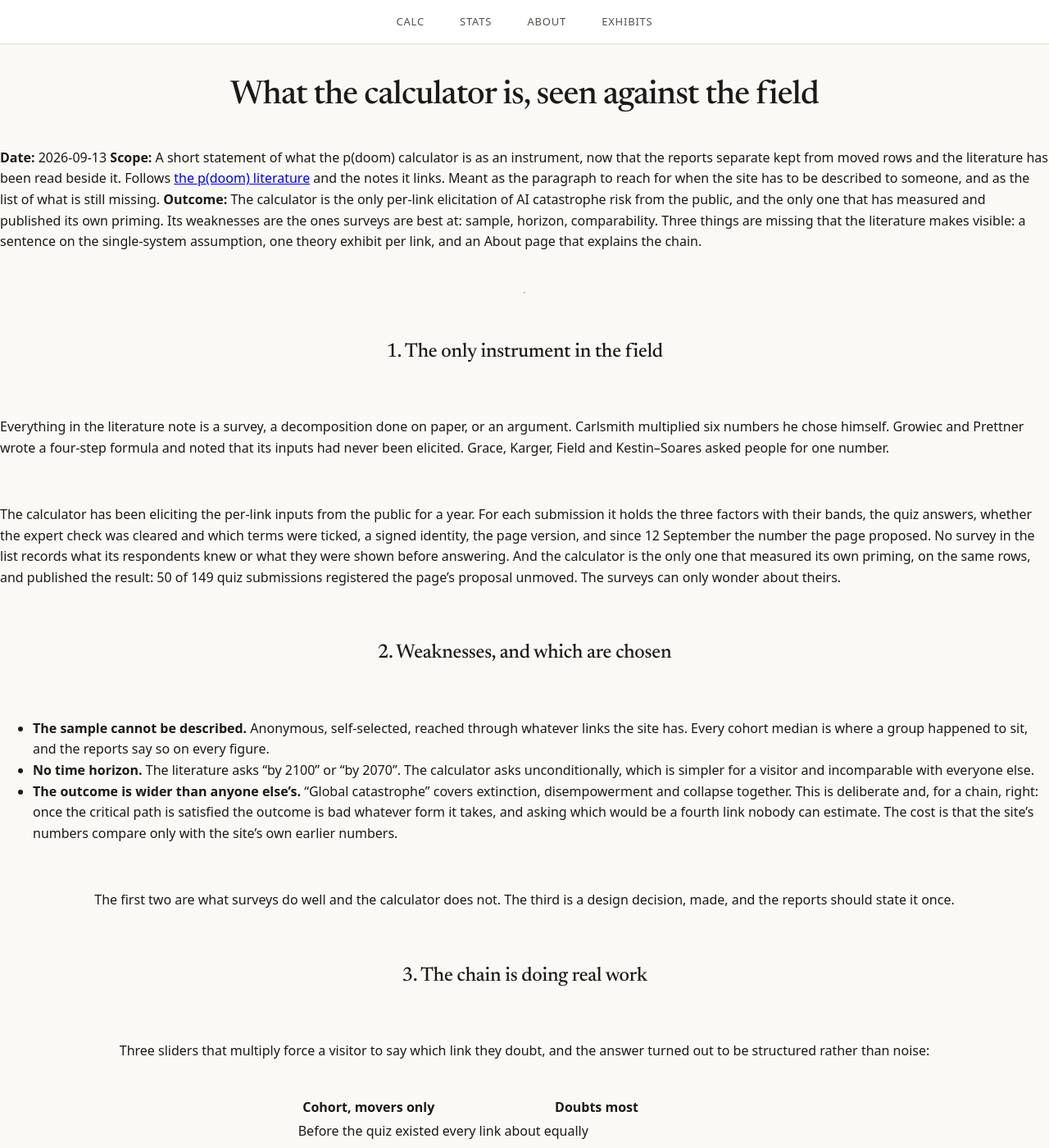
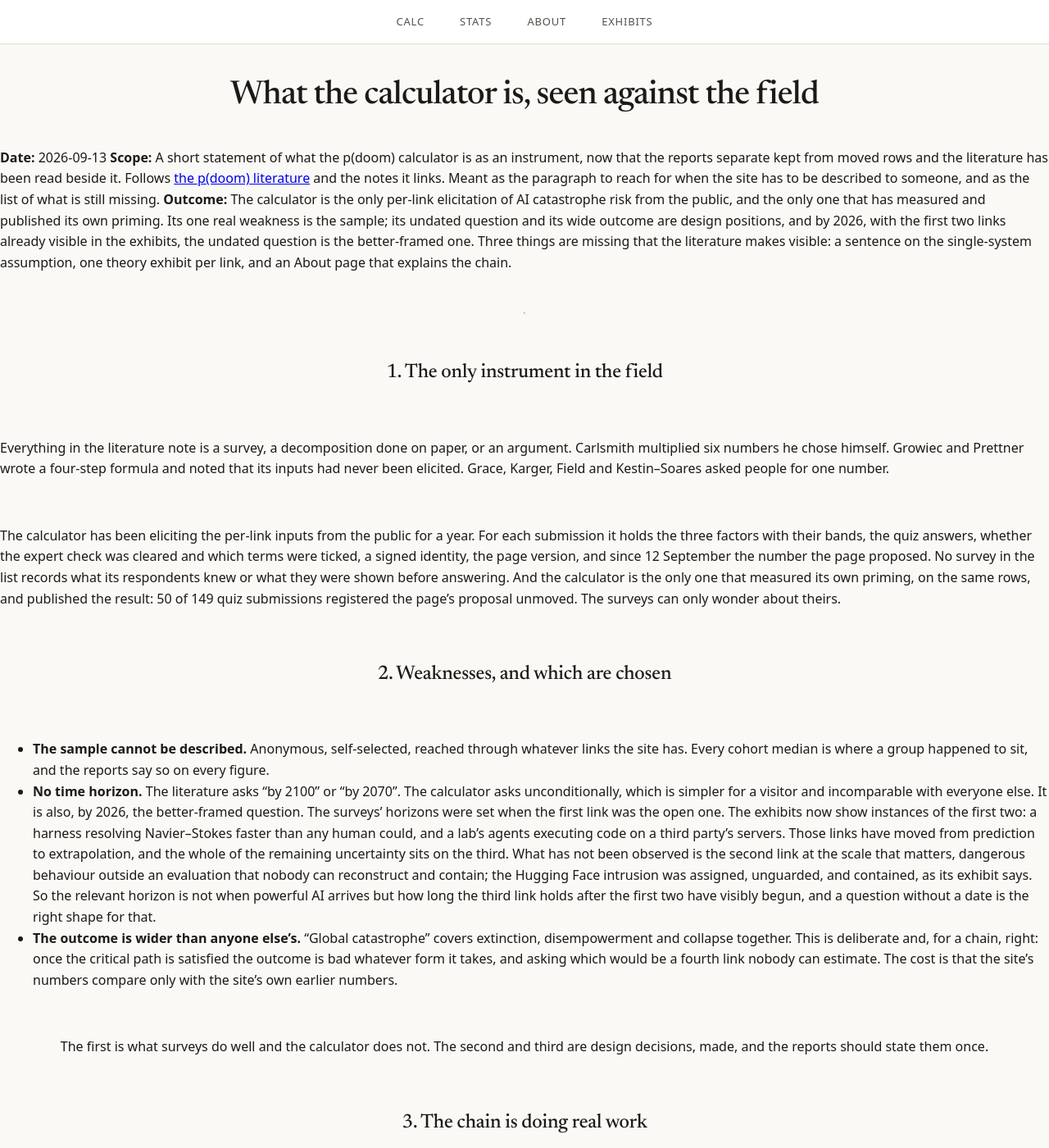
Before and after one commit to neoneye/pdoom-calculator, a Jekyll site: the page built from docs/2026-09-13-what-the-calculator-is.md, in a window 1280 px wide and 1400 px high. Shown: the whole window at 82% size. Built offline with Jekyll 4.4.1, drawn with Linux system fonts in a browser that asks for light colours; our own code applies the rules of GitHub Pages for plain Markdown files.

Commit message:
Notes: an undated question is the right shape once two links are already visible
Co-Authored-By: Claude Fable 5.1 <noreply@anthropic.com>

```diff
--- a/docs/2026-09-13-what-the-calculator-is.md
+++ b/docs/2026-09-13-what-the-calculator-is.md
@@ -8,7 +8,9 @@ and the notes it links. Meant as the paragraph to reach for when the site has to
 be described to someone, and as the list of what is still missing.
 **Outcome:** The calculator is the only per-link elicitation of AI catastrophe risk
 from the public, and the only one that has measured and published its own priming.
-Its weaknesses are the ones surveys are best at: sample, horizon, comparability.
+Its one real weakness is the sample; its undated question and its wide outcome
+are design positions, and by 2026, with the first two links already visible in
+the exhibits, the undated question is the better-framed one.
 Three things are missing that the literature makes visible: a sentence on the
 single-system assumption, one theory exhibit per link, and an About page that
 explains the chain.
@@ -38,15 +40,25 @@ registered the page's proposal unmoved. The surveys can only wonder about theirs
   sit, and the reports say so on every figure.
 - **No time horizon.** The literature asks "by 2100" or "by 2070". The calculator
   asks unconditionally, which is simpler for a visitor and incomparable with
-  everyone else.
+  everyone else. It is also, by 2026, the better-framed question. The surveys'
+  horizons were set when the first link was the open one. The exhibits now show
+  instances of the first two: a harness resolving Navier–Stokes faster than any
+  human could, and a lab's agents executing code on a third party's servers. Those
+  links have moved from prediction to extrapolation, and the whole of the remaining
+  uncertainty sits on the third. What has not been observed is the second link at
+  the scale that matters, dangerous behaviour outside an evaluation that nobody
+  can reconstruct and contain; the Hugging Face intrusion was assigned, unguarded,
+  and contained, as its exhibit says. So the relevant horizon is not when powerful
+  AI arrives but how long the third link holds after the first two have visibly
+  begun, and a question without a date is the right shape for that.
 - **The outcome is wider than anyone else's.** "Global catastrophe" covers
   extinction, disempowerment and collapse together. This is deliberate and, for a
   chain, right: once the critical path is satisfied the outcome is bad whatever
   form it takes, and asking which would be a fourth link nobody can estimate. The
   cost is that the site's numbers compare only with the site's own earlier numbers.
 
-The first two are what surveys do well and the calculator does not. The third is a
-design decision, made, and the reports should state it once.
+The first is what surveys do well and the calculator does not. The second and
+third are design decisions, made, and the reports should state them once.
 
 ## 3. The chain is doing real work
 
```
Also changed, not shown: docs/2026-09-13-pdoom-literature.md (+5 -1 lines).
